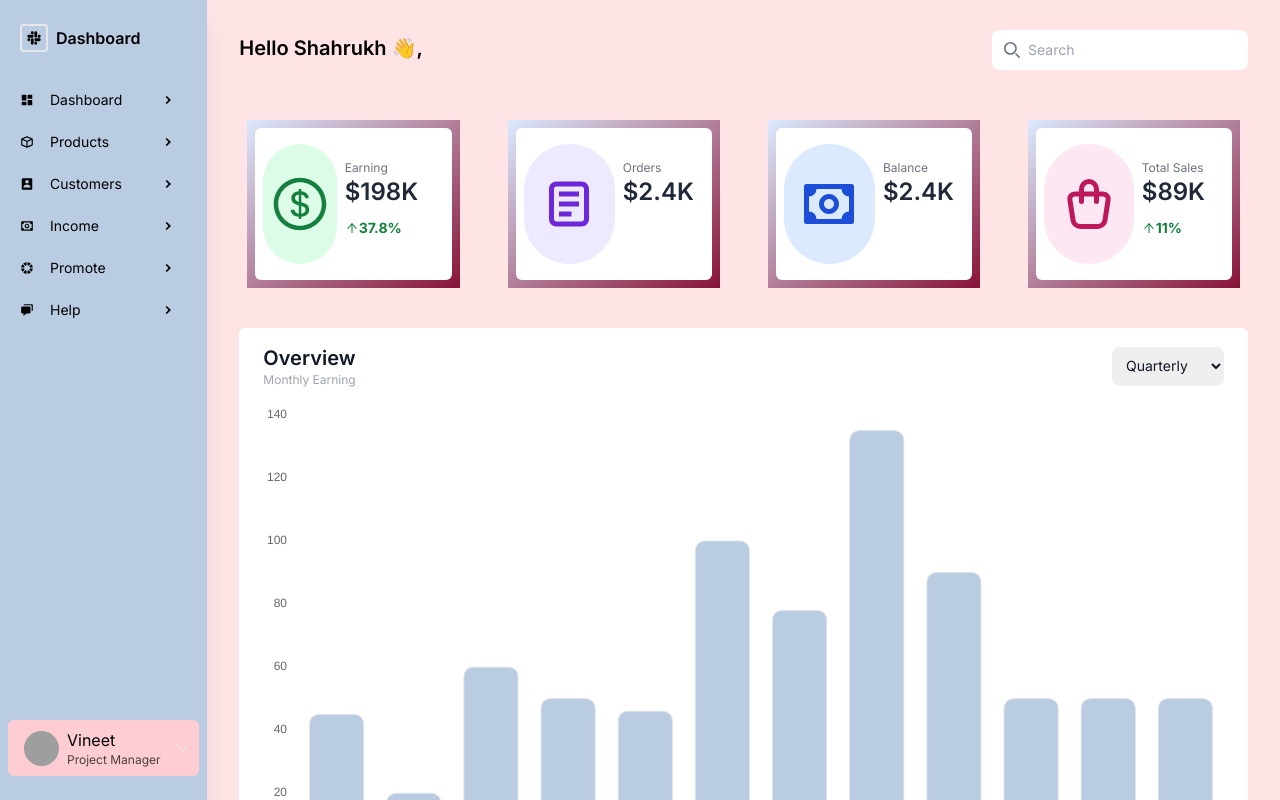
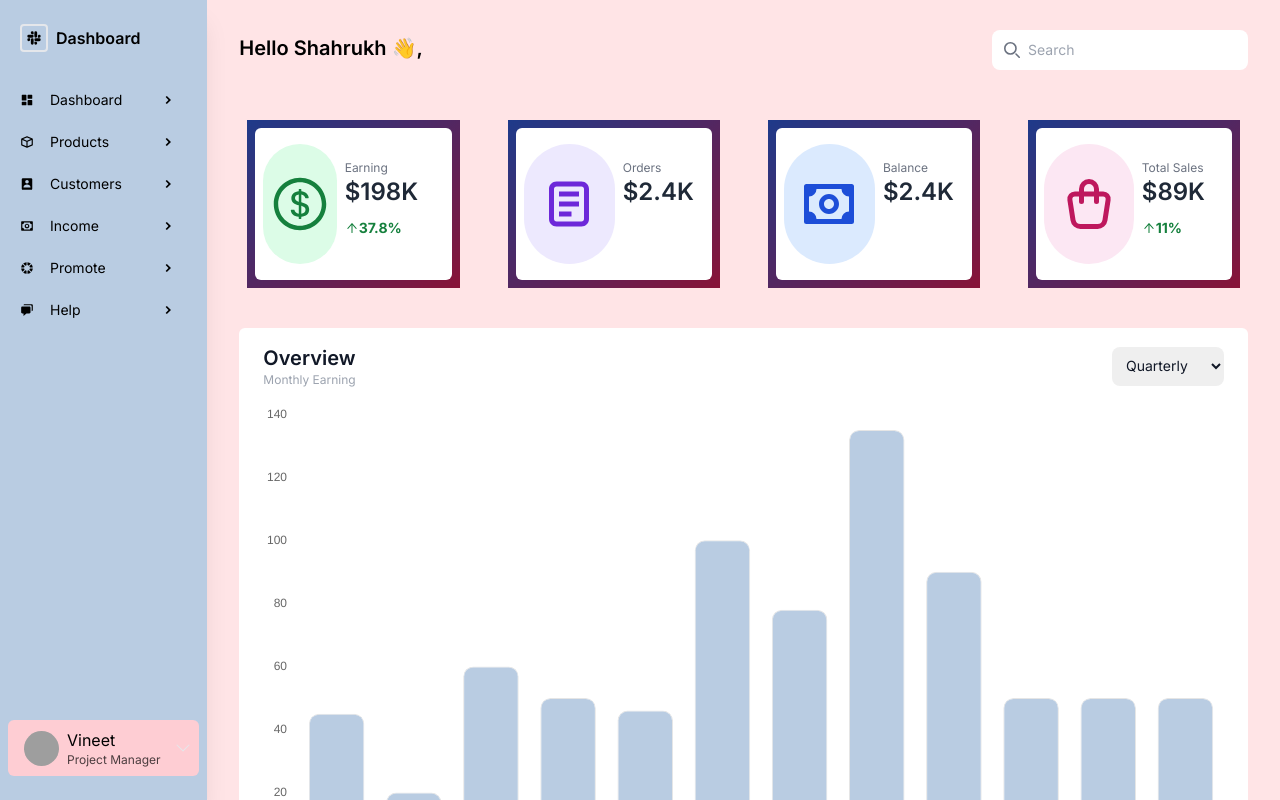
Before and after one commit to Vineet-23/Fitpeo-dashboard, a React (Vite) app: page / in a window 1280 px wide. Built offline with nearby package versions, Linux system fonts and the light colour scheme; grey boxes are pictures that could not be loaded.

Commit message:
Update Dashboard.jsx

```diff
--- a/src/core/components/Dashboard.jsx
+++ b/src/core/components/Dashboard.jsx
@@ -47,7 +47,7 @@ const Dashboard = ({ isOpen, setIsOpen }) => {
         {cardList.map((card, index) => (
           <div
             key={index}
-            className='m-2 p-2 text-white rounded-m transition-all duration-500 bg-gradient-to-br to-rose-900 via-pink from-blue-100 bg-size-500 hover:bg-right-bottom'
+            className='m-2 p-2 text-white rounded-m transition-all duration-300 bg-gradient-to-br to-rose-900 via-pink from-blue-900 bg-size-500 hover:bg-right-bottom'
           >
             <DashCard card={card} />
           </div>
```
